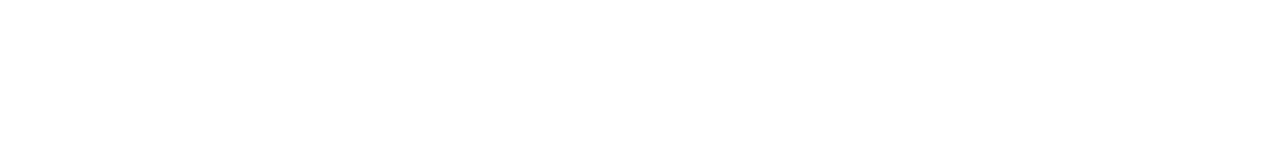
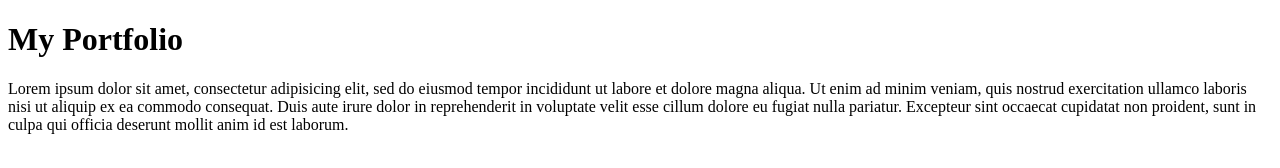
Before and after one commit to sidvarma/sidvarma.github.io, a plain HTML site: page index.html in a window 1280 px wide. Drawn offline with Linux system fonts and the light colour scheme.

Commit message:
Dummy Content

```diff
--- a/index.html
+++ b/index.html
@@ -6,6 +6,9 @@
     <link rel="stylesheet" href="css/style.css">
   </head>
   <body>
-
+    <h1>My Portfolio</h1>
+    <p>
+      Lorem ipsum dolor sit amet, consectetur adipisicing elit, sed do eiusmod tempor incididunt ut labore et dolore magna aliqua. Ut enim ad minim veniam, quis nostrud exercitation ullamco laboris nisi ut aliquip ex ea commodo consequat. Duis aute irure dolor in reprehenderit in voluptate velit esse cillum dolore eu fugiat nulla pariatur. Excepteur sint occaecat cupidatat non proident, sunt in culpa qui officia deserunt mollit anim id est laborum.
+    </p>
   </body>
 </html>
```
